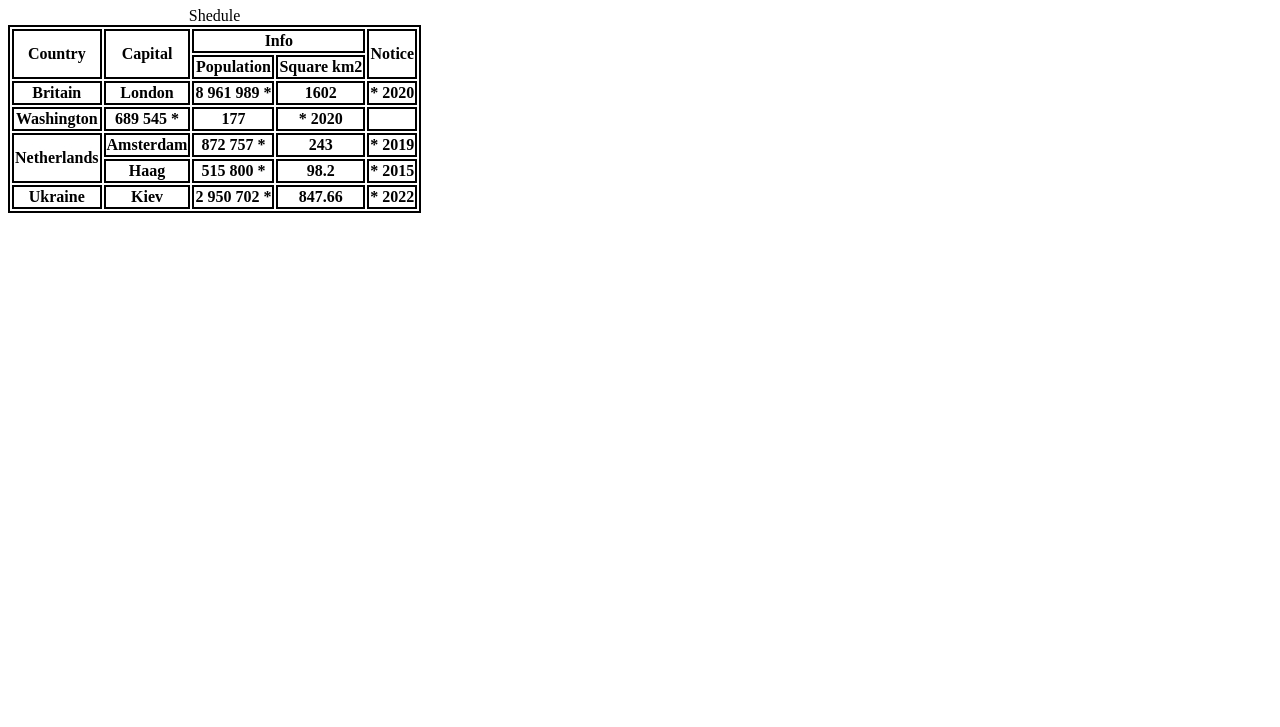
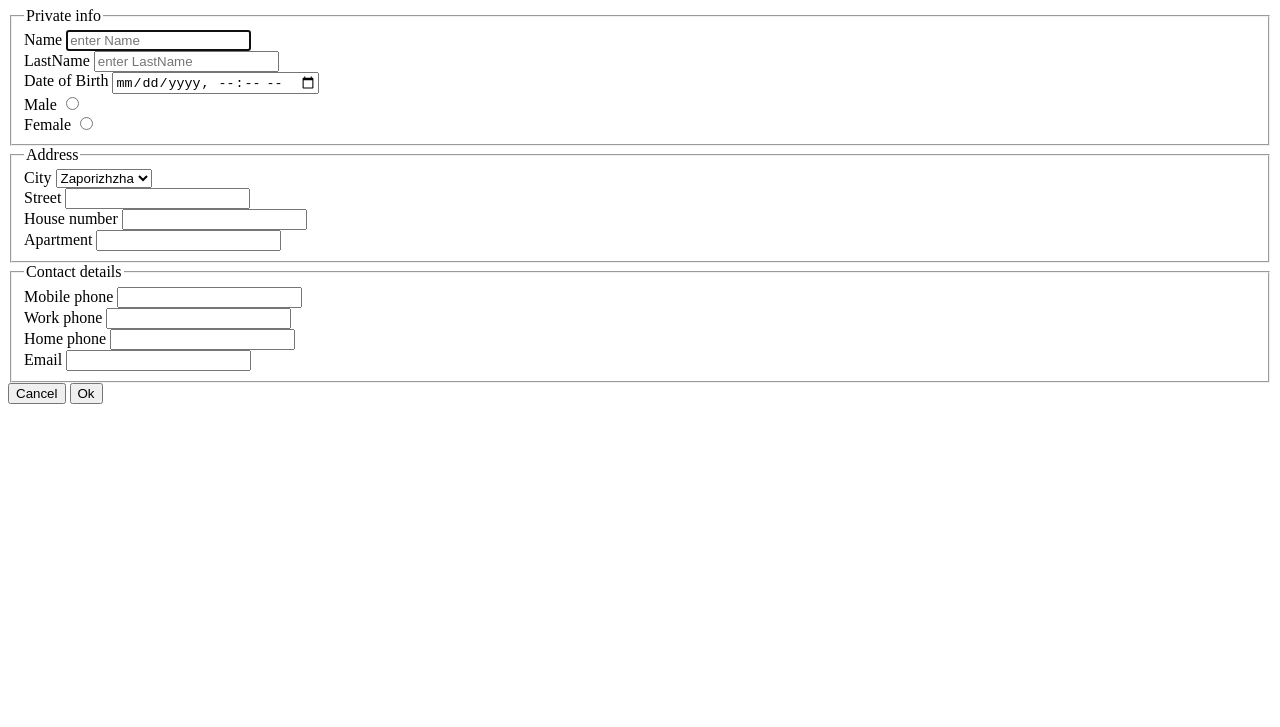
Before and after one commit to Yaroslav-Podoliaka/freshcode-onl-js-pd2023-1-car-shop-html, a plain HTML site: page index.html in a window 1280 px wide. Shown: the part 73-800 px from the top of the page. Drawn offline with Linux system fonts and the light colour scheme.

Commit message:
create form

```diff
--- a/index.html
+++ b/index.html
@@ -1,69 +1,89 @@
 <!DOCTYPE html>
 <html lang="en">
   <head>
-  <meta charset="UTF-8">
-  <meta http-equiv="X-UA-Compatible" content="IE=edge">
-  <meta name="viewport" content="width=git st, initial-scale=1.0">
+    <meta charset="UTF-8" />
+    <meta http-equiv="X-UA-Compatible" content="IE=edge" />
+    <meta name="viewport" content="width=git st, initial-scale=1.0" />
     <title>Car Shop</title>
     <style>
-    table, tr, th, td {
+      table,
+      tr,
+      th,
+      td {
         border: 2px solid;
       }
     </style>
   </head>
   <body>
-  <h1>Table</h1>
-  <table>
-    <caption>Shedule</caption>
-    <thead>
-      <tr>
-        <th rowspan="2">Country</th>
-        <th rowspan="2">Capital</th>
-        <th colspan="2">Info</th>
-        <th rowspan="2">Notice</th>
-      </tr>
-      <tr>
-        <th>Population</th>
-        <th>Square km2</th>
-      </tr>
-    </thead>
-    <tbody>
-      <tr>
-        <th>Britain</th>
-        <th>London</th>
-        <th>8 961 989 *</th>
-        <th>1602</th>
-        <th>* 2020</th>
-      </tr>
-      <tr>
-        <th>Washington</th>
-        <th>689 545 *</th>
-        <th>177</th>
-        <th>* 2020</th>
-        <th></th>
-      </tr>
-      <tr>
-        <th rowspan="2">Netherlands</th>
-        <th>Amsterdam</th>
-        <th>872 757 *</th>
-        <th>243</th>
-        <th>* 2019</th>
-      </tr>
-      <tr>
-        <th>Haag</th>
-        <th>515 800 *</th>
-        <th>98.2</th>
-        <th>* 2015</th>
-      </tr>
-      <tr>
-        <th>Ukraine</th>
-        <th>Kiev</th>
-        <th>2 950 702 *</th>
-        <th>847.66</th>
-        <th>* 2022</th>
-      </tr>
-    </tbody>
-    <tfoot></tfoot>
-  </table>
+    <h1>Form example</h1>
+    <form>
+      <fieldset>
+        <legend>Private info</legend>
+        <div>
+          <label for="name">Name</label>
+          <input autofocus id="name" placeholder="enter Name" />
+        </div>
+        <div>
+          <label for="lastname">LastName</label>
+          <input id="lastname" placeholder="enter LastName" />
+        </div>
+        <div>
+          <label for="DateofBirth">Date of Birth</label>
+          <input type="datetime-local" />
+        </div>
+        <div>
+          <label for="email">Male</label>
+          <input type="radio" value="male" name="gender" id="male" />
+        </div>
+        <div>
+          <label for="feemail">Female</label>
+          <input type="radio" value="female" name="gender" id="feemail" />
+        </div>
+      </fieldset>
+      <fieldset>
+        <legend>Address</legend>
+        <div>
+          <label for="city">City</label>
+          <select>
+            <option value="Zaporizhzha" selected>Zaporizhzha</option>
+            <option value="Dnipro">Dnipro</option>
+            <option value="Poltava">Poltava</option>
+          </select>
+        </div>
+        <div>
+          <label for="street">Street</label>
+          <input type="street" />
+        </div>
+        <div>
+          <label for="House">House number</label>
+          <input type="House" />
+        </div>
+        <div>
+          <label for="apartment">Apartment</label>
+          <input type="apartment" />
+        </div>
+      </fieldset>
+      <fieldset>
+        <legend>Contact details</legend>
+        <div>
+          <label for="mobile">Mobile phone</label>
+          <input type="mobile" />
+        </div>
+        <div>
+          <label for="work phone">Work phone</label>
+          <input type="work phone" />
+        </div>
+        <div>
+          <label for="home phone">Home phone</label>
+          <input type="home phone" />
+        </div>
+        <div>
+          <label for="email">Email</label>
+          <input type="email" />
+        </div>
+      </fieldset>
+      <input type="reset" value="Cancel" />
+      <input type="submit" value="Ok" />
+    </form>
   </body>
 </html>
```
Lines whose indentation alone changed are shown as unchanged.
